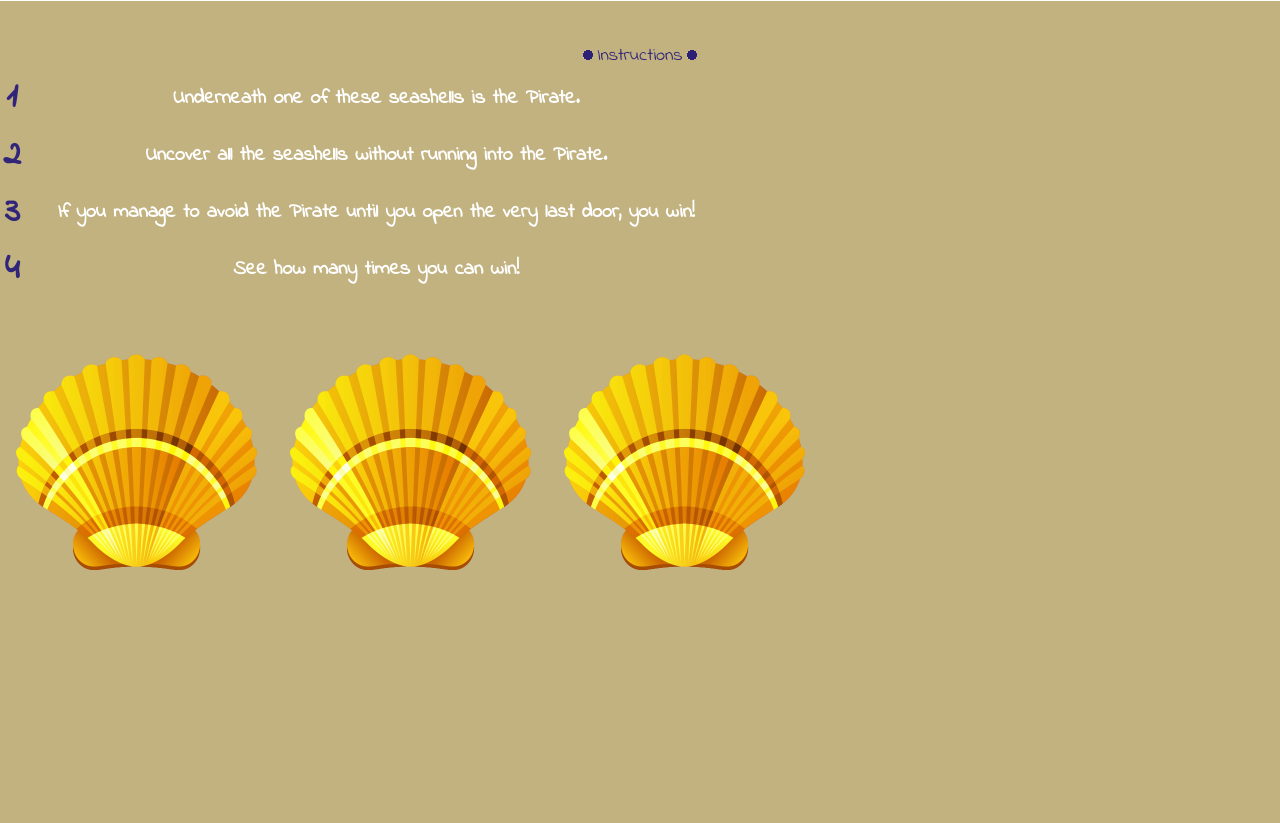
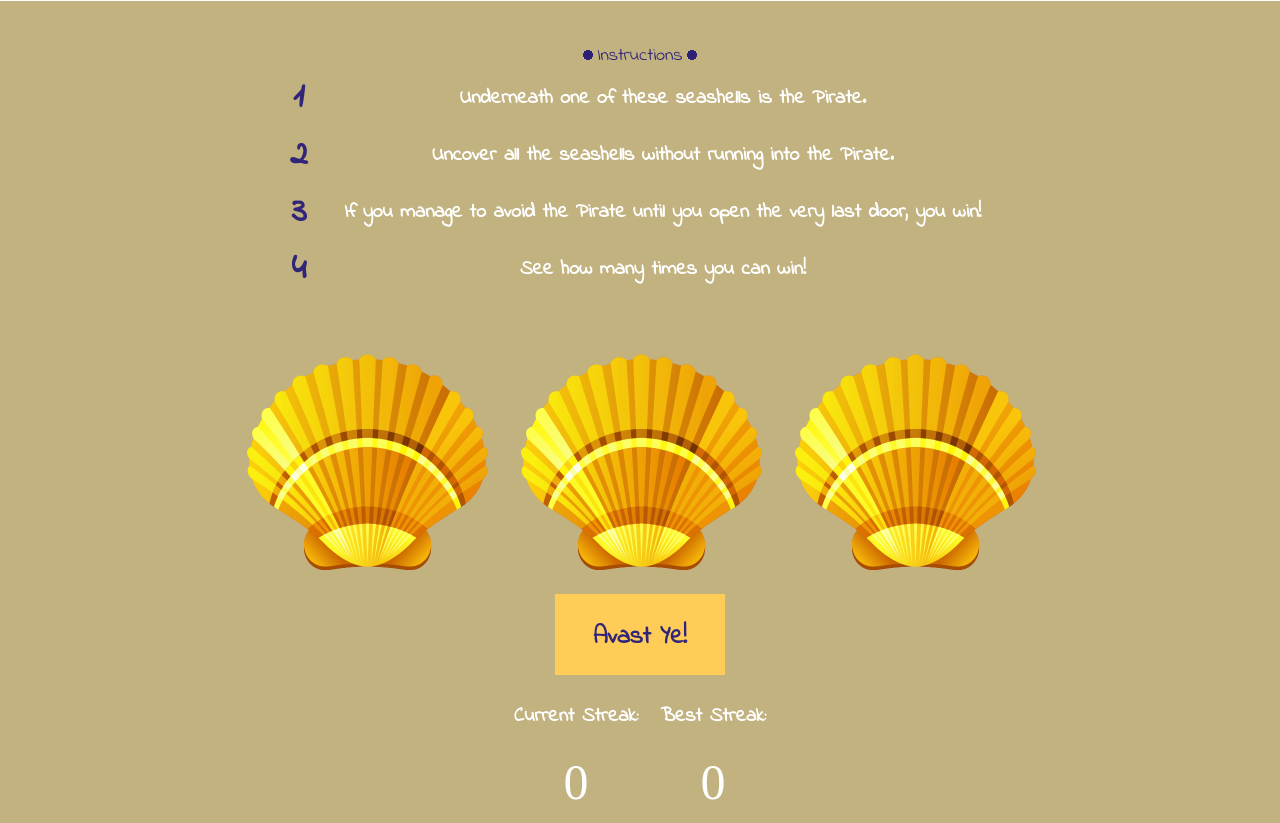
Before and after one commit to dwarrenfive/shell-game, a plain HTML site: page index.html in a window 1280 px wide. Shown: the part 128-951 px from the top of the page. Before the commit the page ends 800 px from the top, so only its background shows below. Drawn offline with Linux system fonts and the light colour scheme.

Commit message:
adds button, streak counter, random logic

```diff
--- a/index.html
+++ b/index.html
@@ -16,7 +16,7 @@
     <img src="assets/images/dot.png" alt="" />
     <p class="instructions-title">Instructions</p>
     <img src="assets/images/dot.png" alt="" />
-    <table>
+    <table class="center">
       <tr>
         <td class="instructions-number">1</td>
         <td class="instructions-text">
@@ -47,6 +47,20 @@
     <img id="seashell2" class="shell-container" src="assets/images/closed_seashell.png" alt="cartoon seashell" />
     <img id="seashell3" class="shell-container" src="assets/images/closed_seashell.png" alt="cartoon seashell" />
   </div>
+  <div class="start-row">
+    Avast Ye!
+  </div>
+  <div class="streak-row">
+    <table class="counter">
+      <tr>
+        <th class="current-streak">Current Streak:</th>
+        <th class="current-streak">Best Streak:</th>
+      </tr>
+      <tr>
+        <td class="streak-counter">0</td>
+        <td class="streak-counter">0</td>
+      </tr>
+  </div>
   <script src="script.js" type="text/javascript"></script>
 </body>
 
--- a/script.js
+++ b/script.js
@@ -4,6 +4,15 @@ let shellImg3 = document.getElementById("seashell3");
 let piratePath = "assets/images/pirate.png";
 let chestPath = "assets/images/chest.png";
 let pearlPath = "assets/images/pearl.png";
+let numShells = 3;
+let openShell1
+let openShell2
+let openShell3
+
+const randomPiratePosition = () => {
+  let piratePosition = Math.floor(Math.random() * numShells)
+  // console.log(piratePosition)
+}
 
 shellImg1.onclick = () => {
   shellImg1.src = piratePath;
--- a/styles/style.css
+++ b/styles/style.css
@@ -1,6 +1,7 @@
 body {
   background-color: #c2b280;
   margin: 0px;
+  text-align: center;
 }
 
 .header {
@@ -22,8 +23,13 @@ body {
 }
 
 .instructions-row {
-  margin: auto;
+  margin: 0 auto;
   width: 400px;
+}
+
+.center {
+  margin-left: auto;
+  margin-right: auto;
 }
 
 .instructions-number {
@@ -42,9 +48,49 @@ body {
   color: #ffffff;
 }
 
+.shell-row {
+  text-align: center;
+  white-space: nowrap;
+}
+
 .shell-container {
+  display: inline-block;
   cursor: pointer;
   padding: 10px;
-  height: 250px;
   width: 250px;
+  max-width: 100%;
+  height: auto;
 }
+
+.start-row {
+  background-color: #ffcc57;
+  color: #302579;
+  padding: 25px 10px 20px 10px;
+  font-family: "Indie Flower";
+  font-size: 25px;
+  font-weight: bold;
+  width: 150px;
+  margin: 0 auto;
+  margin-bottom: 15px;
+  cursor: pointer;
+}
+
+.current-streak {
+  color: #ffffff;
+  padding: 10px;
+  font-family: "Indie Flower";
+  font-size: 20px;
+  font-weight: bold;
+  margin-bottom: 15px;
+}
+
+.streak-counter {
+  color: #ffffff;
+  padding: 10px;
+  font-size: 50px;
+}
+
+table.counter {
+  margin-left: auto;
+  margin-right: auto;
+}
```
